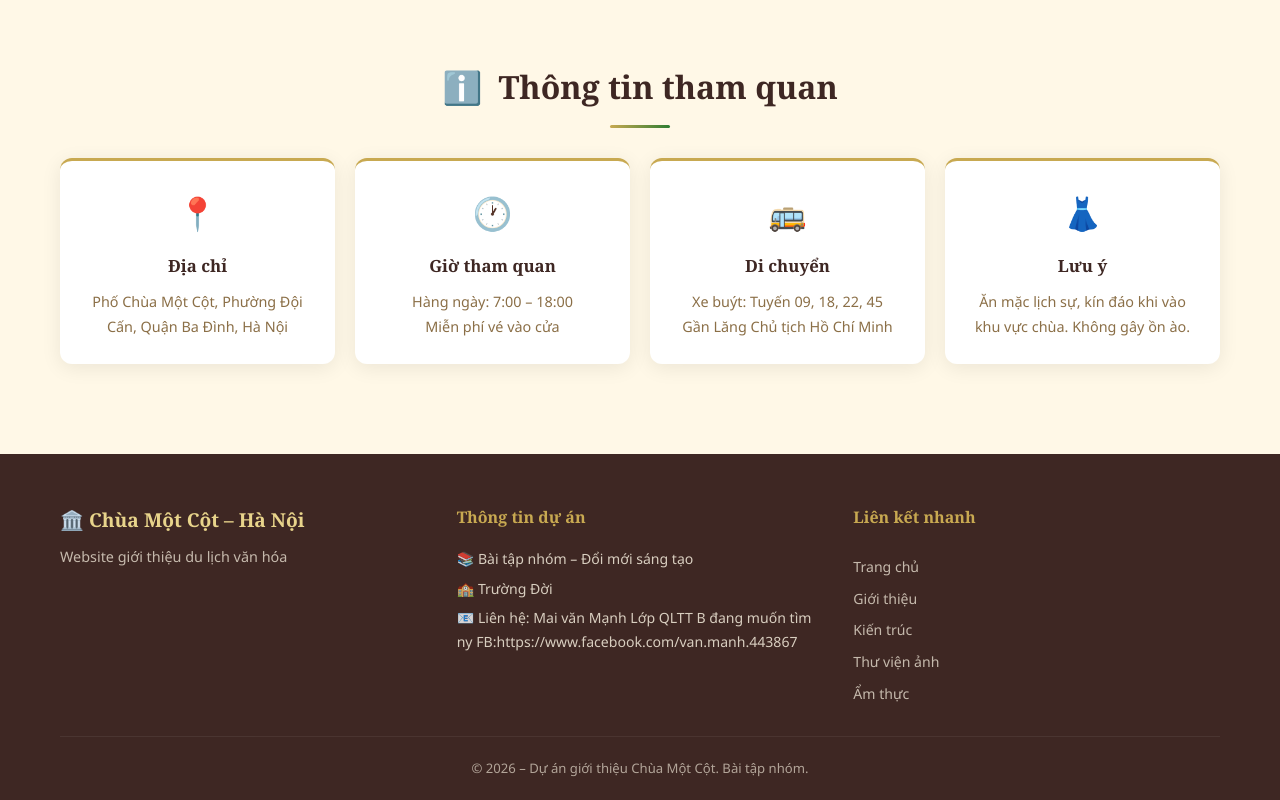
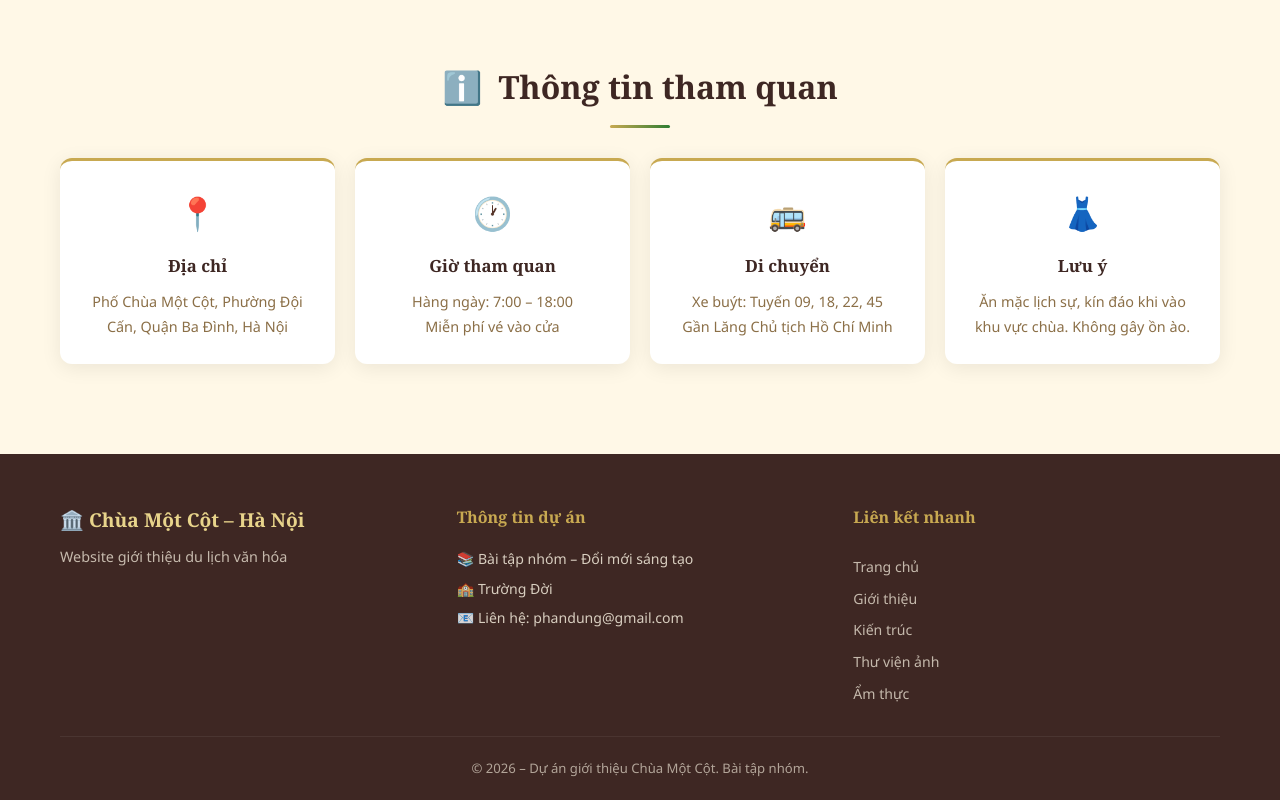
Before and after one commit to luyencter/chua-mot-cot-qr, a plain HTML site: page index.html in a window 1280 px wide. Shown: the part 7367-8167 px from the top of the page. Drawn offline with Linux system fonts and the light colour scheme.

Commit message:
Update contact email in index.html

```diff
--- a/index.html
+++ b/index.html
@@ -641,7 +641,7 @@
           <p>📚 Bài tập nhóm – Đổi mới sáng tạo</p>
 
           <p>🏫 Trường Đời</p>
-          <p>📧 Liên hệ: Mai văn Mạnh Lớp QLTT B đang muốn tìm ny FB:https://www.facebook.com/van.manh.443867</p>
+          <p>📧 Liên hệ: phandung@gmail.com</p>
         </div>
 
         <div class="footer__links">
```
